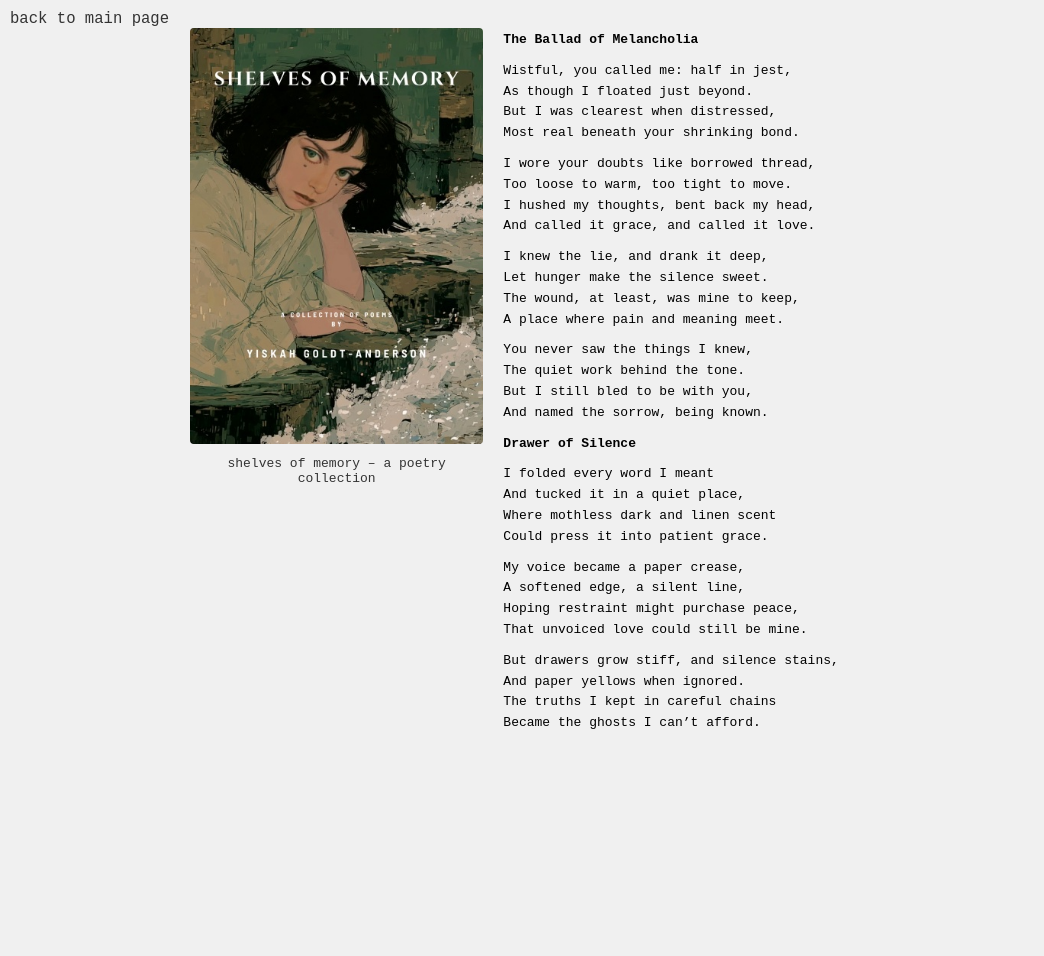
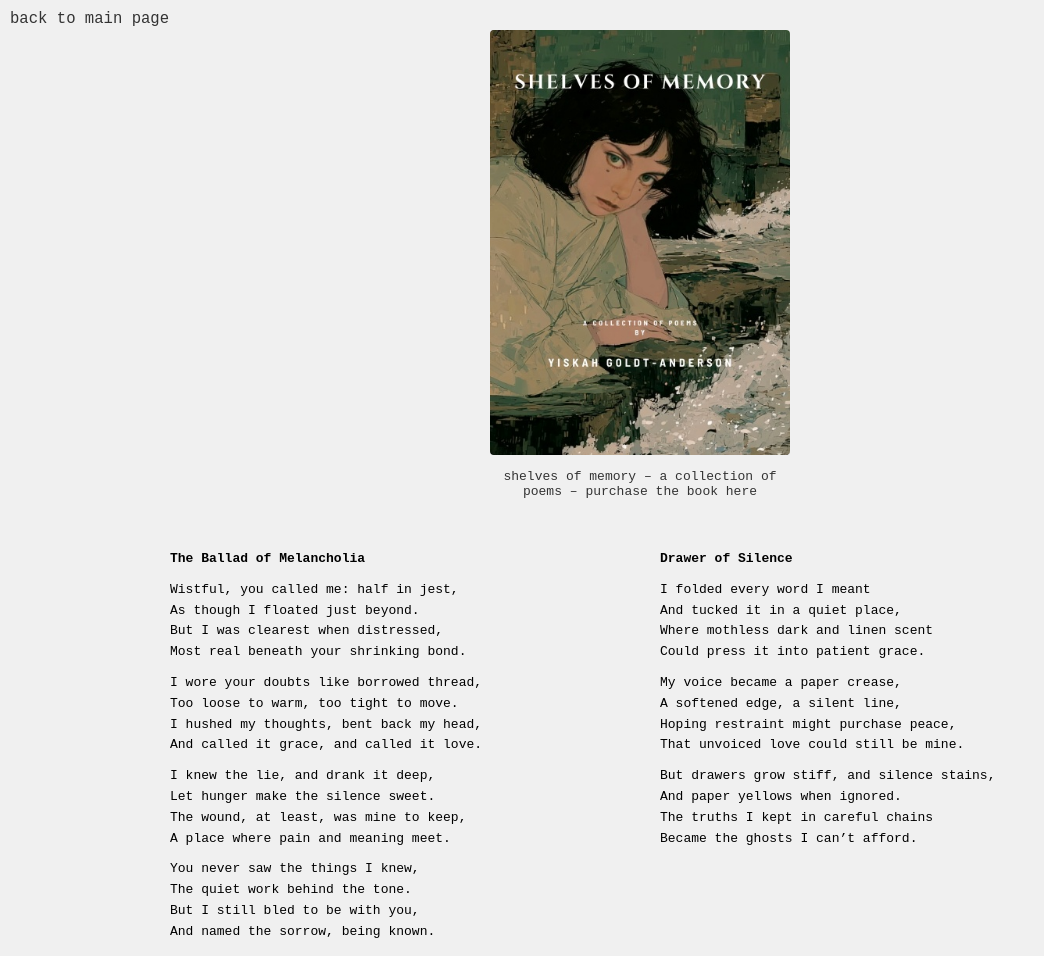
Before and after one commit to ysyvon/website, a plain HTML site: page poetry.html in a window 1280 px wide. Shown: the whole page, without its empty margins (0-1044 px from the left). Before the commit the page ends 800 px from the top, so only its background shows below. Drawn offline with Linux system fonts and the light colour scheme.

Commit message:
Update poetry.html

```diff
--- a/poetry.html
+++ b/poetry.html
@@ -24,56 +24,51 @@
             color: #333;
         }
 
-        .content-wrapper {
-            display: flex;
-            flex-wrap: wrap;
-            justify-content: space-between;
-            align-items: flex-start;
-            width: 100%;
-            max-width: 900px;
-            gap: 20px;
+        .book-section {
+            max-width: 300px;
+            text-align: center;
+            margin-bottom: 40px;
         }
 
-        .image-section {
-            max-width: 300px;
-            flex: 1;
-        }
-
-        .image-section img {
+        .book-section img {
             width: 100%;
             height: auto;
             border-radius: 4px;
         }
 
-        .image-section a {
+        .book-section a {
             display: block;
-            text-align: center;
-            margin-top: 8px;
+            margin-top: 10px;
             text-decoration: none;
             color: #333;
         }
 
-        .poem-section {
-            flex: 2;
-            max-width: 600px;
+        .poems-container {
+            display: flex;
+            flex-wrap: wrap;
+            justify-content: center;
+            gap: 40px;
+            width: 100%;
+            max-width: 1000px;
         }
 
-        .poem-section p {
+        .poem {
+            flex: 1;
+            max-width: 450px;
+        }
+
+        .poem p {
             margin: 10px 0;
             line-height: 1.6;
         }
 
-        @media (max-width: 600px) {
-            .content-wrapper {
+        @media (max-width: 700px) {
+            .poems-container {
                 flex-direction: column;
                 align-items: center;
             }
 
-            .poem-section {
-                max-width: 100%;
-            }
-
-            .image-section {
+            .poem {
                 max-width: 100%;
             }
         }
@@ -83,17 +78,17 @@
 
     <a href="index.html" class="home-link">back to main page</a>
 
-    <div class="content-wrapper">
-        <div class="image-section">
+    <div class="book-section">
         <a href="https://www.lulu.com/shop/yiskah-goldt-anderson/shelves-of-memory/paperback/product-nv994yv.html?page=1&pageSize=4">
             <img src="shelvesofmemory.jpg" alt="shelves of memory - a poetry collection">
         </a>
         <a href="https://www.lulu.com/shop/yiskah-goldt-anderson/shelves-of-memory/paperback/product-nv994yv.html?page=1&pageSize=4">
-                shelves of memory – a poetry collection
+            shelves of memory – a collection of poems – purchase the book here
         </a>
     </div>
 
-        <div class="poem-section">
+    <div class="poems-container">
+        <div class="poem">
             <p><strong>The Ballad of Melancholia</strong></p>
 
             <p>
@@ -123,7 +118,9 @@
             But I still bled to be with you,<br>
             And named the sorrow, being known.
             </p>
+        </div>
 
+        <div class="poem">
             <p><strong>Drawer of Silence</strong></p>
 
             <p>
```
Lines whose indentation alone changed are shown as unchanged.
